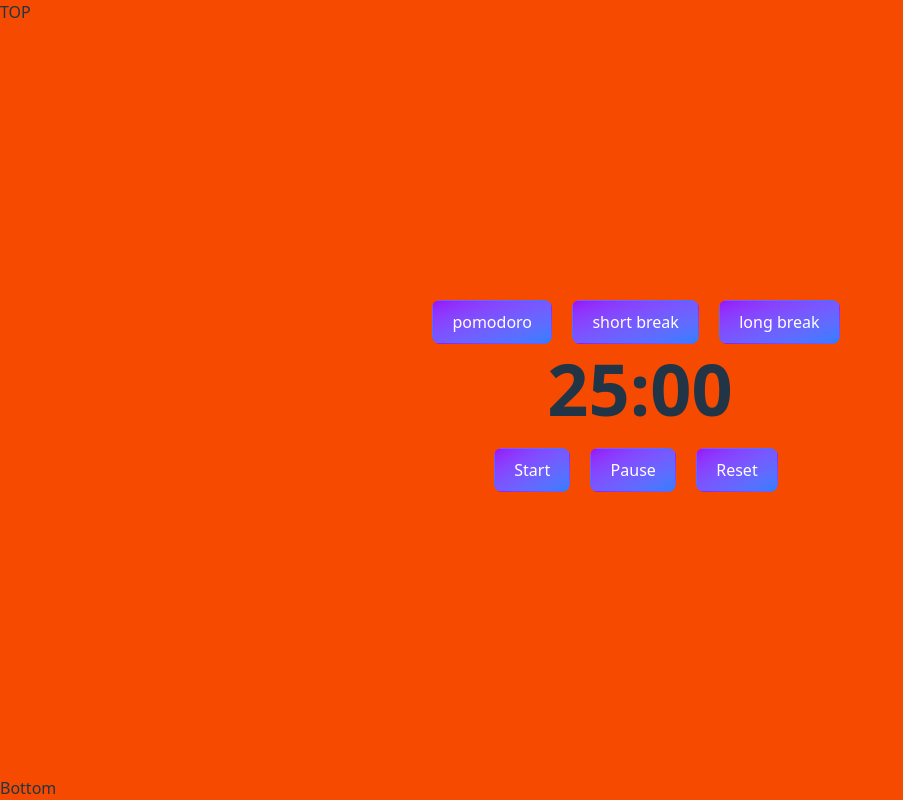
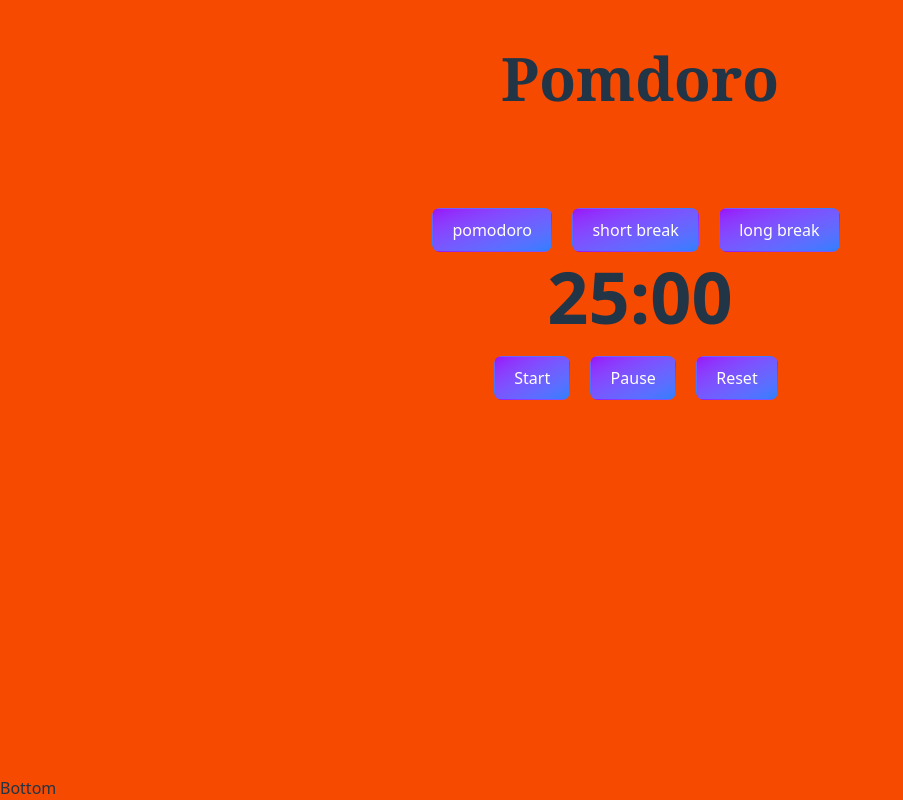
Before and after one commit to Abboscode/pomodoro_timer_pr, a React (Vite) app in the folder pomodoro-timer/: page / in a window 1280 px wide. Shown: the whole page, without its empty margins (0-903 px from the left). Built offline with nearby package versions, Linux system fonts and the light colour scheme.

Commit message:
temporary header added

```diff
--- a/pomodoro-timer/src/App.jsx
+++ b/pomodoro-timer/src/App.jsx
@@ -12,8 +12,8 @@ function App() {
   return (
     <>
       <div className={`h-screen w-screen  flex flex-col justify-between ${background}`} >
-        <div className=' '>TOP</div>
-        <div className='flex flex-col justify-items-center'  >
+        <div className='flex mb-20 pt-12  justify-center justify-items-center'><div className='  w-fit font-serif font-extrabold text-6xl'>Pomdoro</div></div>
+        <div className='flex flex-col justify-items-center grow'  >
           <ParentTimer appBg={changeBg}></ParentTimer>
         </div>
         <div>Bottom</div>
```
